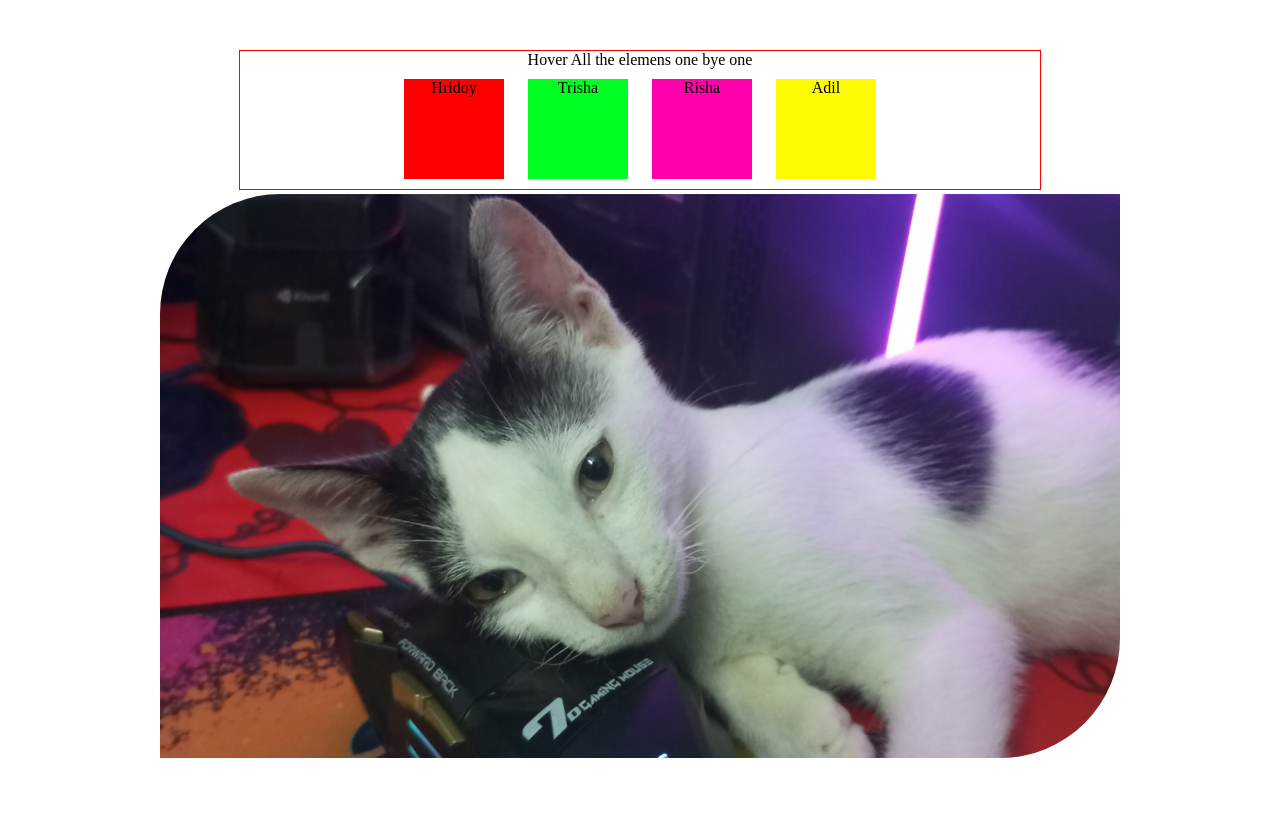
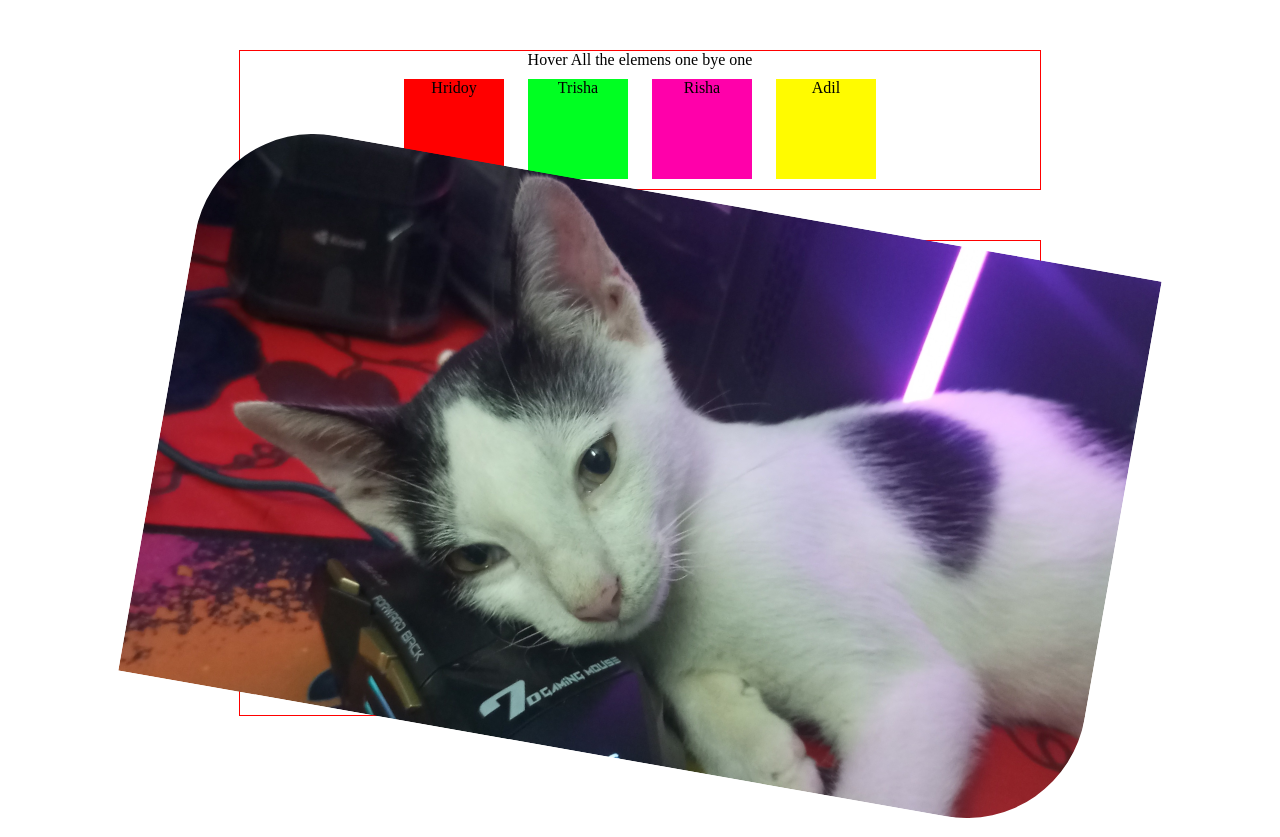
Before and after one commit to hridoy-ahmmad/TRSS, a plain HTML site: page index.html in a window 1280 px wide. In both pictures the pointer is over the picture 640 px from the left and 475 px from the top of the page. Before the commit the page ends 800 px from the top, so only its background shows below. Drawn offline with Linux system fonts and the light colour scheme.

Commit message:
Some changes

```diff
--- a/style.css
+++ b/style.css
@@ -58,7 +58,8 @@
     height: 100%;
     transition: 0.5s;
     border-radius: 100px 0 100px 0;
+    cursor: pointer;
 }
 .wrapper img:hover{
-    transform: scale(1.2);
+    transform: scale(1.2) rotate(10deg);
 }
```
